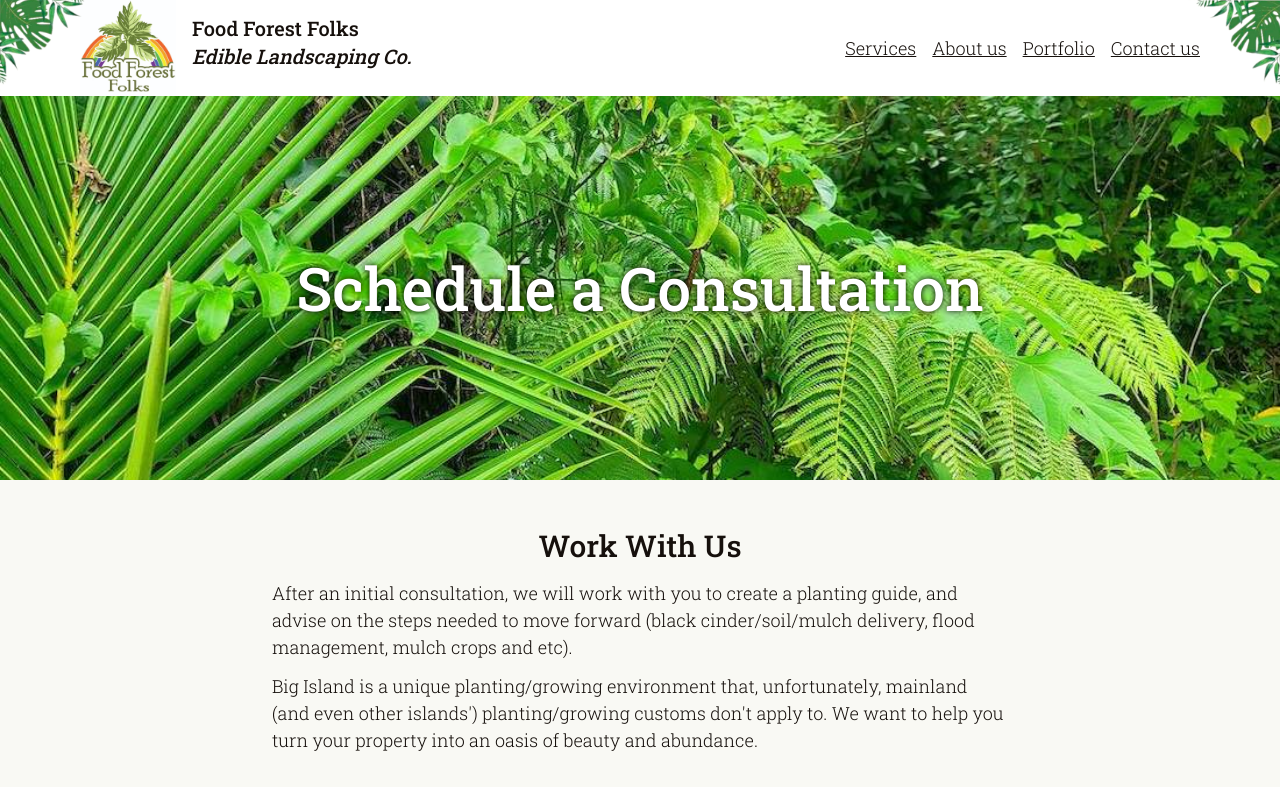
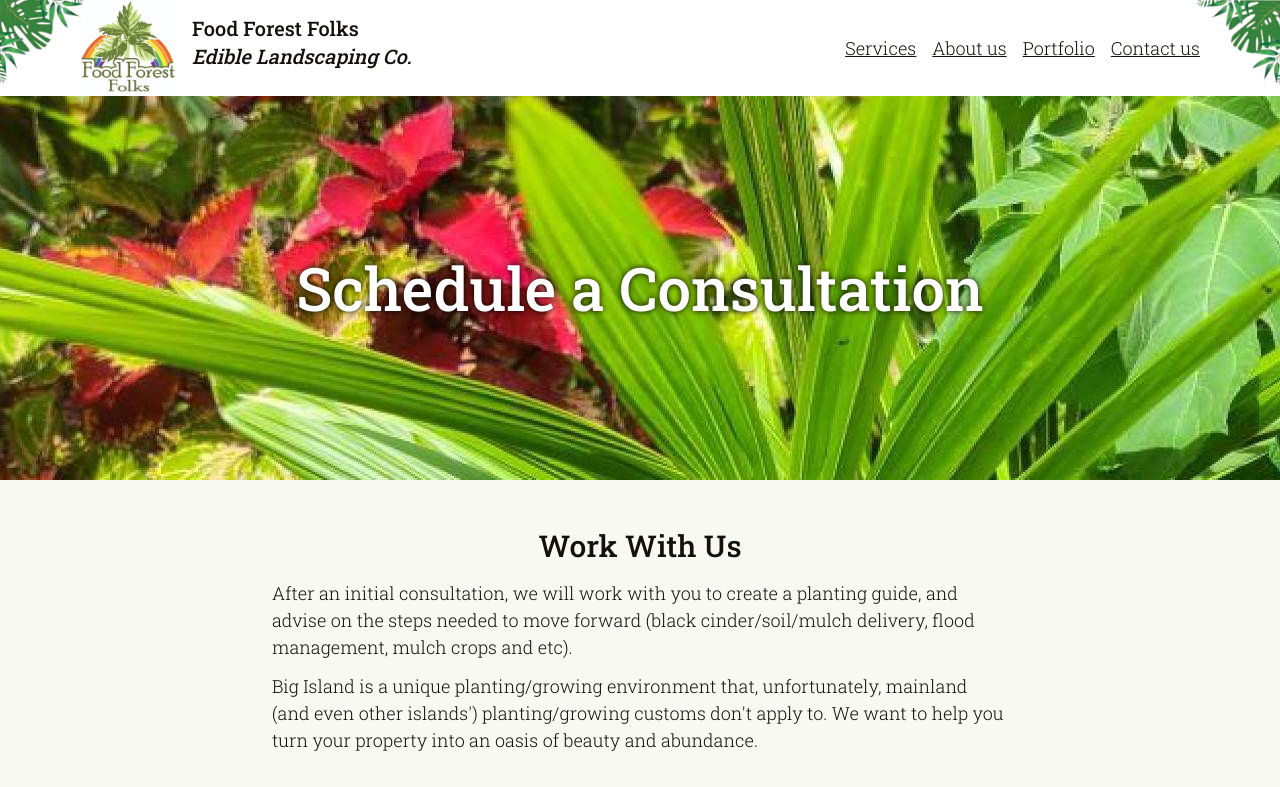
Before and after one commit to tdurtschi/food-forest-folks, a website: page contact.html in a window 1280 px wide. Shown: the top 787 px of the page. Drawn offline with Linux system fonts and the light colour scheme.

Commit message:
Update contact us image

```diff
--- a/contact.html
+++ b/contact.html
@@ -38,7 +38,7 @@
         </div>
     </div>
     <div class="w-100 relative h-60 sm:h-96 overflow-hidden mb-8">
-        <img class="absolute bottom-0 lg:-bottom-40 z-10 w-full" src="./images/splash-2.jpg" />
+        <img class="absolute bottom-0 lg:-bottom-40 z-10 w-full" src="./images/splash-3.jpg" />
         <div class="relative z-20 h-full flex flex-col items-center justify-center">
             <h1 class="text-3xl sm:text-6xl text-white text-shadow">Schedule a Consultation</h1>
         </div>
```
Also changed, not shown: dist/output.css, images/splash-3.jpg (added).
